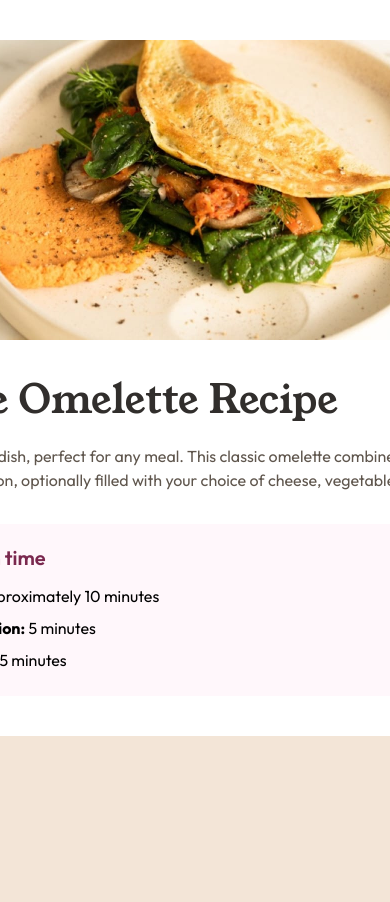
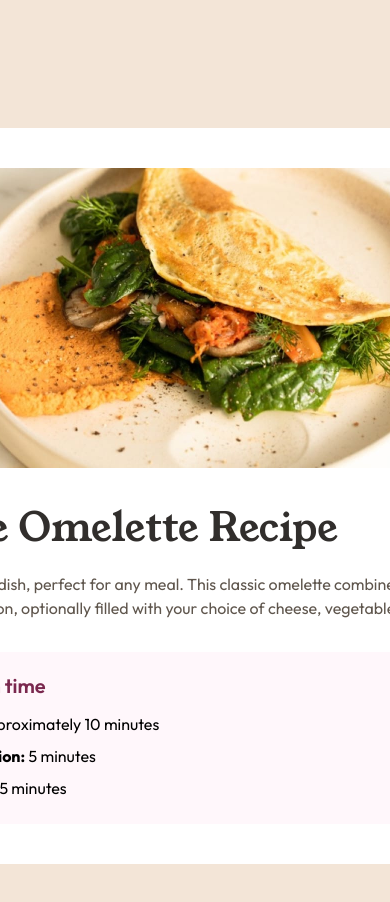
Before and after one commit to jaceleedev/recipe-page, a Next.js app: page / in a window 390 px wide. Shown: the top 902 px of the page. Before the commit the page ends 844 px from the top, so only its background shows below. Built offline with nearby package versions, Linux system fonts and the light colour scheme.

Commit message:
fix: :lipstick: adjust page layout style for better responsiveness

```diff
--- a/src/app/globals.css
+++ b/src/app/globals.css
@@ -3,5 +3,5 @@
 @tailwind utilities;
 
 body {
-  @apply flex justify-center items-center bg-stone-100;
+  @apply flex justify-center items-center w-screen min-h-screen py-1600 bg-stone-100;
 }
```
